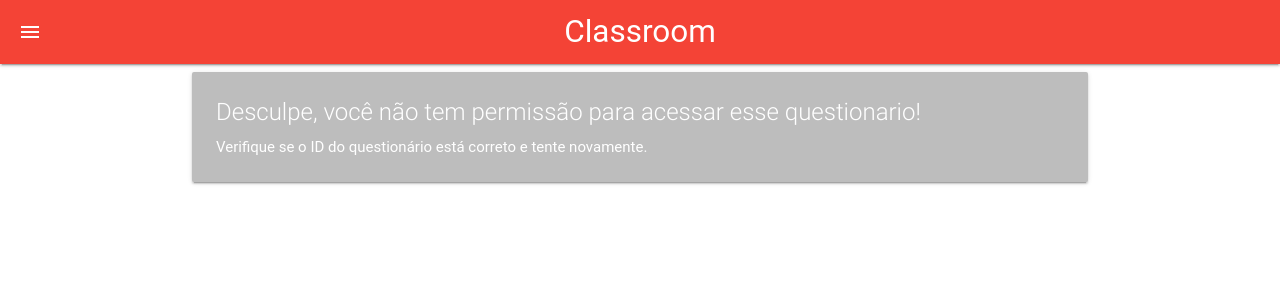
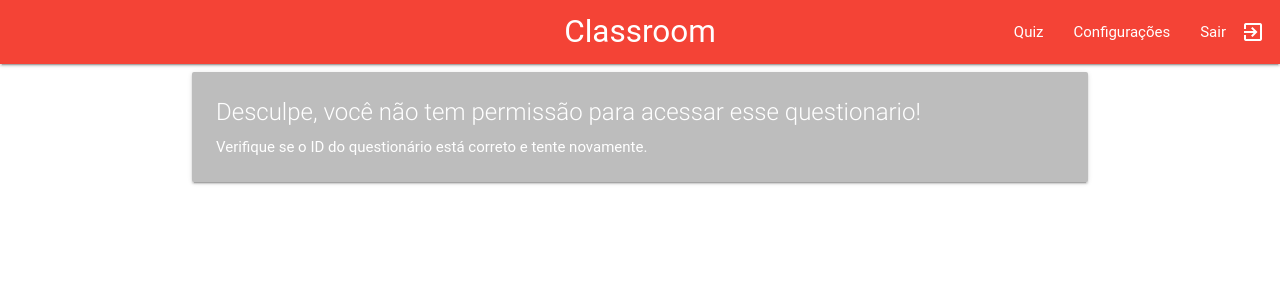
Before and after one commit to euodeionomedeusuario/classroom, a Flask app: page /classroom/classes/1/ in a window 1280 px wide. Shown: the top 300 px of the page. Run offline with Flask 2, Linux system fonts and the light colour scheme; some libraries are stand-ins or nearby versions; some web fonts are replaced.

Commit message:
changing menu at 403.html

```diff
--- a/classroom/templates/errors/403.html
+++ b/classroom/templates/errors/403.html
@@ -16,15 +16,25 @@
     <body>
 
       <!-- menu de navegação -->
-      <nav class="nav-extended red">
+      <nav class="red">
         <div class="nav-wrapper">
           <a href="/classroom/" class="brand-logo center">Classroom</a>
-          <ul id="slide-out" class="side-nav">
+          <ul id="nav-mobile" class="right hide-on-med-and-down">
+            <li><a href="/classroom/quiz/">Quiz</a></li>
+            <li><a href="/classroom/users/">Configurações</a></li>
             <li><a href="/classroom/logout/">Sair<i class="material-icons right">exit_to_app</i></a></li>
           </ul>
-          <a data-activates="slide-out" class="button-collapse show-on-large"><i class="material-icons">menu</i></a>
+
+          <ul id="slide-out" class="side-nav">
+            <li><a href="/classroom/quiz/">Quiz</a></li>
+            <li><a href="/classroom/users/">Configurações</a></li>
+            <li><a href="/classroom/logout/">Sair<i class="material-icons right">exit_to_app</i></a></li>
+          </ul>
+          <a data-activates="slide-out" class="button-collapse hide-on-large-only"><i class="material-icons">menu</i></a>
+
         </div>
       </nav>
+
       <div class="container">
         <div class="row">
           <div class="col s12 m12 s12">
```
